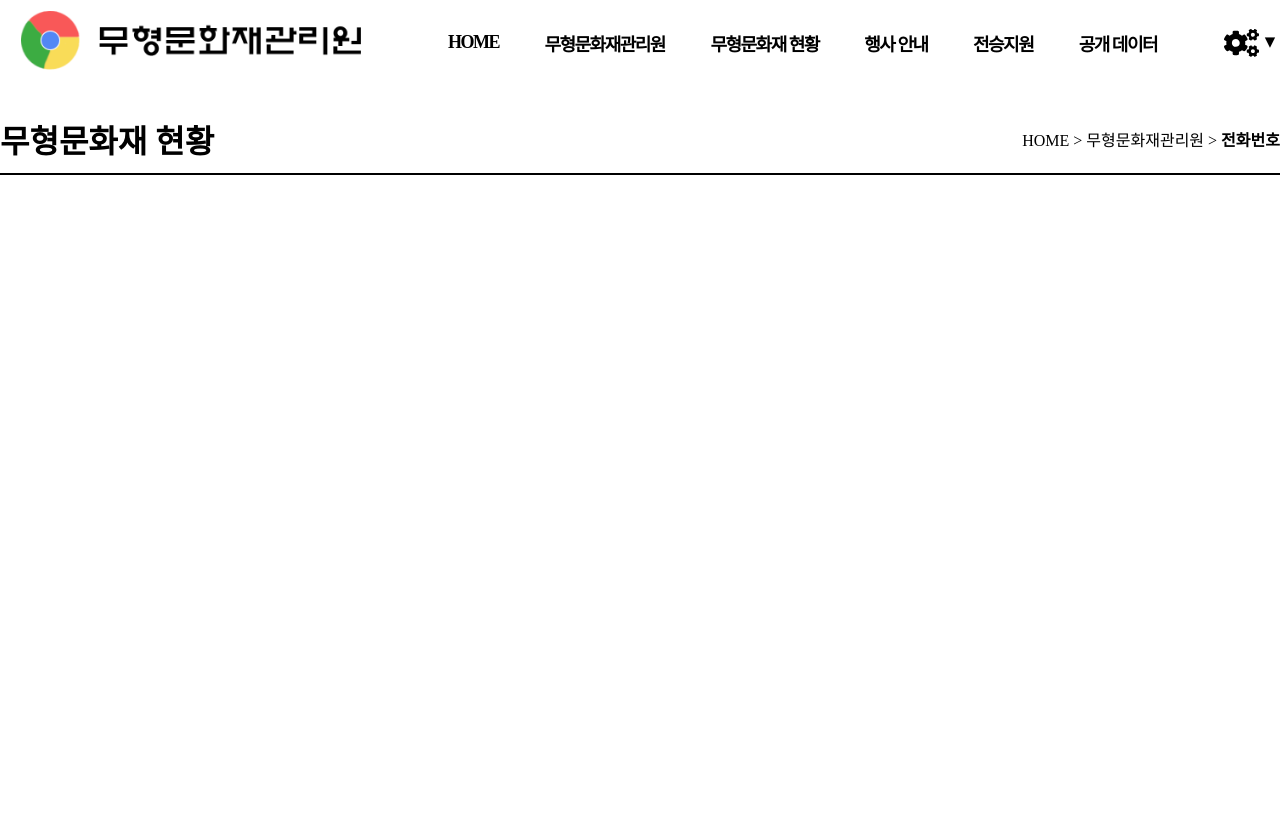
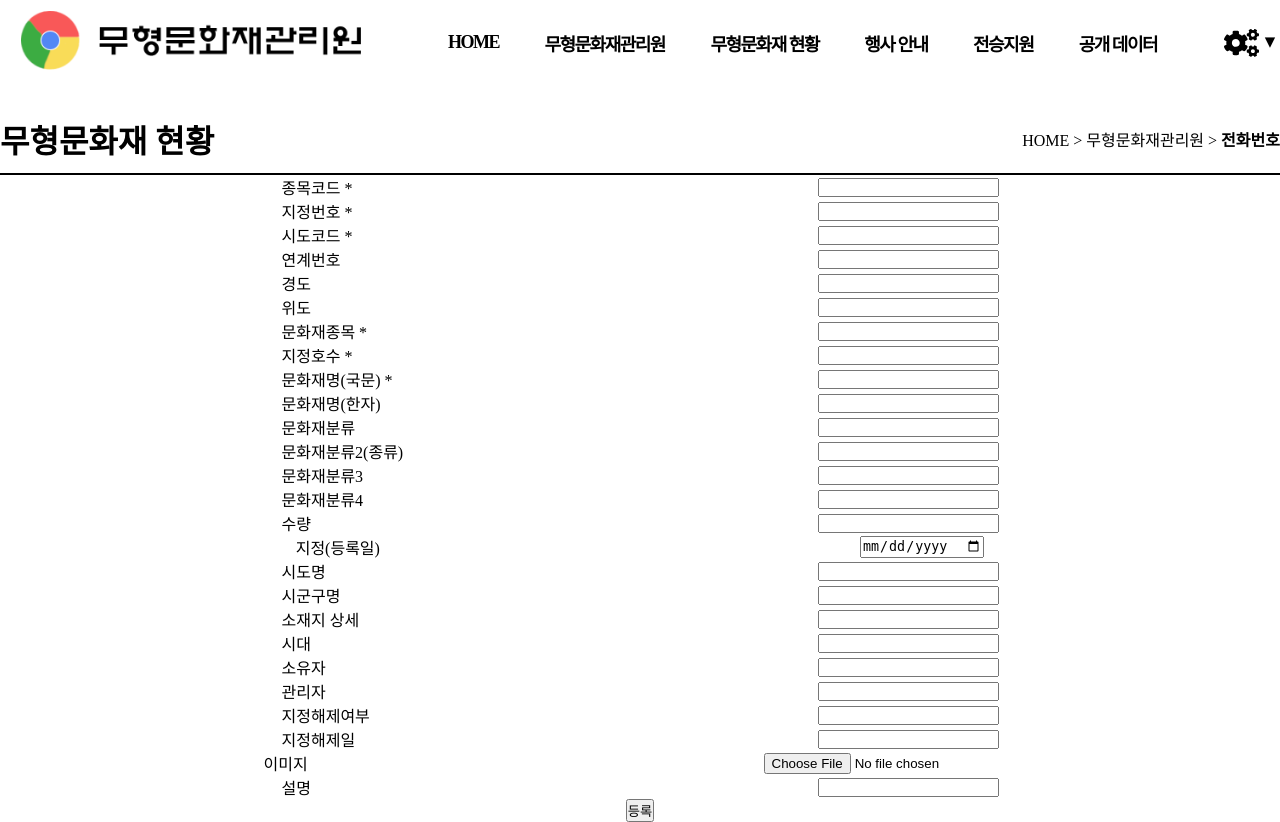
Before and after one commit to RootToBranch/2021-Gyeonggi-C, a PHP site: page /culturalEdit.php?id=1 in a window 1280 px wide; the page is wider, and only the part inside the window is pictured. Before the commit the page ends 175 px from the top of that part, so only its background shows below. Run offline with PHP 8.4, Linux system fonts and the light colour scheme; some libraries are stand-ins or nearby versions.

Commit message:
Add Layout

```diff
--- a/htdocs/culturalEdit.php
+++ b/htdocs/culturalEdit.php
@@ -1,5 +1,9 @@
 <?php require_once "./Core/header.php"; ?>
+<?php
+    $id = $_GET['id'];
+    $idArr = (explode('_', $id));
 
+?>
     <div class="section_layout_type1">
         <div class="inner">
             <div class="title row-100">
@@ -12,29 +16,38 @@
                     </p>
                 </div>
             </div>
-            <div class="tab-menu">
-                <!-- <span>2022</span>
-                <span>2021</span>
-                <span>2020</span>
-                <span>2019</span> -->
+            <div class="tab-menu"></div>
+            <div class="contentSection">
+                <form action="/culturalCreate_process.php" method="POST" enctype="multipart/form-data">
+                    <label><span>종목코드 *</span> <input type="number" name="1" required></label>
+                    <label><span>지정번호 *</span> <input type="number" name="2" required></label>
+                    <label><span>시도코드 *</span> <input type="number" name="3" required></label>
+                    <label><span>연계번호</span> <input type="text" name="4"></label>
+                    <label><span>경도</span> <input type="text" name="5"></label>
+                    <label><span>위도</span> <input type="text" name="6"></label>
+                    <label><span>문화재종목 *</span> <input type="text" name="7" required></label>
+                    <label><span>지정호수 *</span> <input type="text" name="8" required></label>
+                    <label><span>문화재명(국문) *</span> <input type="text" name="9" required></label>
+                    <label><span>문화재명(한자)</span> <input type="text" name="10"></label>
+                    <label><span>문화재분류</span> <input type="text" name="11"></label>
+                    <label><span>문화재분류2(종류)</span> <input type="text" name="12"></label>
+                    <label><span>문화재분류3</span> <input type="text" name="13"></label>
+                    <label><span>문화재분류4</span> <input type="text" name="14"></label>
+                    <label><span>수량</span> <input type="text" name="15"></label>
+                    <label><span>지정(등록일)</span> <input type="date" name="16"></label>
+                    <label><span>시도명</span> <input type="text" name="17"></label>
+                    <label><span>시군구명</span> <input type="text" name="18"></label>
+                    <label><span>소재지 상세</span> <input type="text" name="19"></label>
+                    <label><span>시대</span> <input type="text" name="20"></label>
+                    <label><span>소유자</span> <input type="text" name="21"></label>
+                    <label><span>관리자</span> <input type="text" name="22"></label>
+                    <label><span>지정해제여부</span> <input type="text" name="23"></label>
+                    <label><span>지정해제일</span> <input type="text" name="24"></label>
+                    <label><span>이미지</span> <input type="file" name="25"></label>
+                    <label><span>설명</span> <input type="text" name="26"></label>
+                    <button type="submit">등록</button>
+                </form>
 
-            </div>
-            <div class="contentSection">
-                <!-- <div class="datefilter active date-2023">
-                    <div class="item_list">
-                        <div>
-                            <div class="date">01. 05</div>
-                            <div class="text">가나다</div>
-                            <div class="btnList">
-                                <button class="editButton">수정</button>
-                                <button class="removeButton">삭제</button>
-                            </div>
-                        </div>
-                    </div>
-                    <div class="img">
-                        이미지
-                    </div>
-                </div> -->
 
             </div>
         </div>
--- a/htdocs/resource/style.css
+++ b/htdocs/resource/style.css
@@ -1001,19 +1001,22 @@ k는 opacity가 활성화 되는 visual image를 알려줌 */
     height: 50px;
 }
 
-#culturalCreatePage .contentSection {
+#culturalCreatePage .contentSection,
+#culturalEditPage .contentSection {
     display: flex;
     flex-direction: column;
     align-items: center;
 }
-#culturalCreatePage .contentSection > form {
+#culturalCreatePage .contentSection > form,
+#culturalEditPage .contentSection > form {
     display: flex;
     flex-direction: column;
     align-items: center;
 
 }
 
-#culturalCreatePage .contentSection > form > label{
+#culturalCreatePage .contentSection > form > label,
+#culturalEditPage .contentSection > form > label{
     width: 100%;
     display: flex;
     flex-direction: row;
@@ -1022,6 +1025,7 @@ k는 opacity가 활성화 되는 visual image를 알려줌 */
     align-items: center;
 
 }
-#culturalCreatePage .contentSection > form > label > span {
+#culturalCreatePage .contentSection > form > label > span,
+#culturalEditPage .contentSection > form > label > span {
     width: 500px;
 }
```
